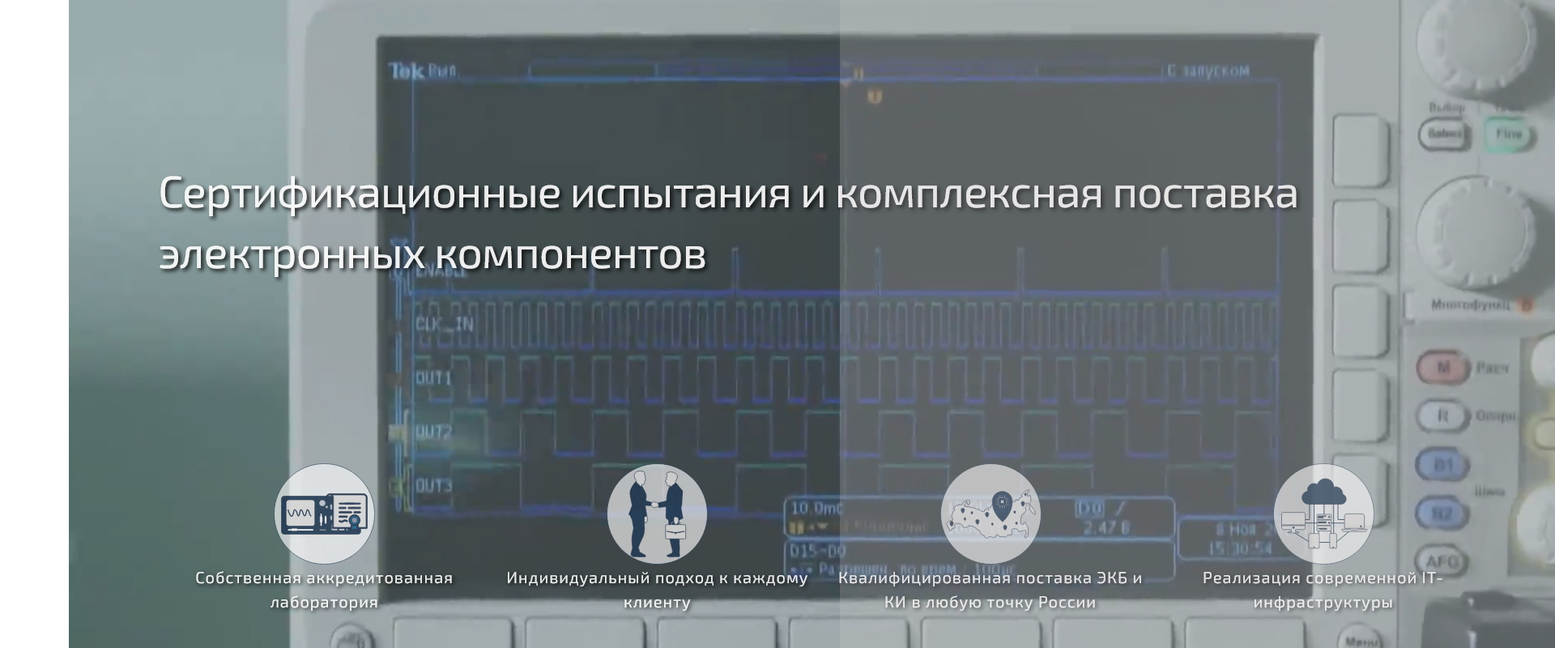
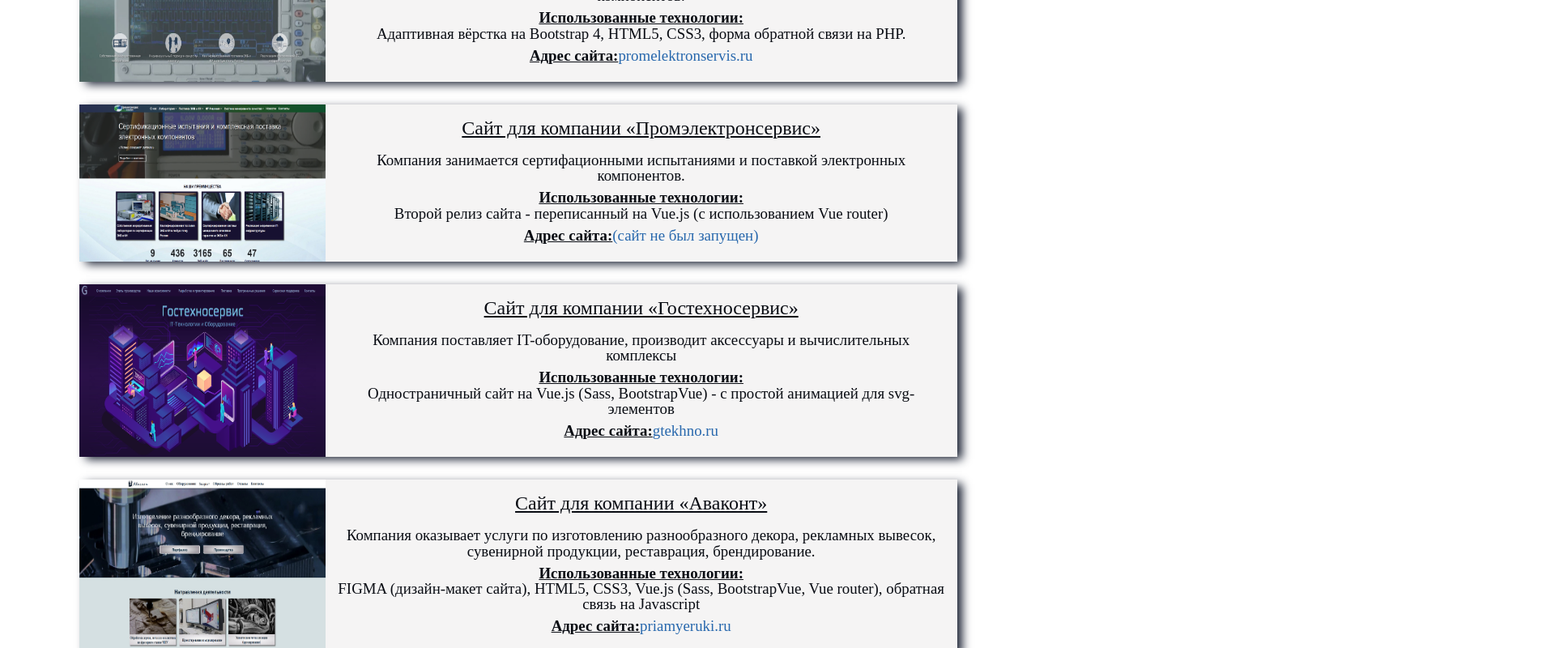
Before and after one commit to AnigalHub/Portfolio, a Nuxt app: page / in a window 1280 px wide. Shown: the part 2280-3080 px from the top of the page at 81% size, 1920 px wide, since content can reach past the window. Built offline with nearby package versions, Linux system fonts and the light colour scheme.

Commit message:
добавлено описание компаний, а также использованные технологии в каждом сайте и адрес

```diff
--- a/components/works.vue
+++ b/components/works.vue
@@ -5,14 +5,16 @@
         <div class="flex-container">
          <div v-for="(work,index) in WorksRow" :key="index">
            <b-row>
-             <b-col cols="6">
+             <b-col cols="4">
                <img :src="work.src" :alt="work.alt"/>
              </b-col>
              <b-col>
-               cc
+              <h4>{{work.name_company}}</h4>
+               <p class="text_works">{{work.descr_company}}</p>
+               <p class="text_works"><u><b>Использованные технологии:</b></u><br>{{work.tecnology}}</p>
+               <p class="text_works"><u><b>Адрес сайта:</b></u><a :href="work.url" target="_blank">{{work.website}}</a></p>
              </b-col>
            </b-row>
-
          </div>
         </div>
       </b-container>
@@ -28,22 +30,49 @@
               {
                 src:'./home_prom.jpg',
                 alt:'Промэлектронсервис',
+                name_company:'Сайт для компании «Промэлектронсервис»',
+                descr_company:'Компания занимается сертифационными испытаниями и поставкой электронных компонентов.',
+                tecnology:'Адаптивная вёрстка на Bootstrap 4, HTML5, CSS3, форма обратной связи на PHP.',
+                url:'http://promelektronservis.ru/',
+                website:'promelektronservis.ru',
               },
               {
                 src:'./home_prom2.png',
                 alt:'Промэлектронсервис_2',
+                name_company:'Сайт для компании «Промэлектронсервис»',
+                descr_company:'Компания занимается сертифационными испытаниями и поставкой электронных компонентов.',
+                tecnology:'Второй релиз сайта - переписанный на Vue.js (с использованием Vue router)',
+                url:'',
+                website:'(сайт не был запущен)',
               },
               {
                 src:'./home_gts.png',
                 alt:'Гостехносервис',
+                name_company:'Сайт для компании «Гостехносервис»',
+                descr_company:'Компания поставляет IT-оборудование, производит аксессуары и вычислительных комплексы',
+                tecnology:'Одностраничный сайт на Vue.js (Sass, BootstrapVue) - с простой анимацией для svg-элементов ',
+                url:'https://gtekhno.ru/',
+                website:'gtekhno.ru',
               },
               {
                 src:'./home_priamyeruki.jpg',
                 alt:'Прямые_руки',
+                name_company:'Сайт для компании «Аваконт»',
+                descr_company:'Компания оказывает услуги по изготовлению разнообразного декора, рекламных вывесок,\n' +
+                  'сувенирной продукции, реставрация, брендирование.',
+                tecnology:'FIGMA (дизайн-макет сайта), HTML5, CSS3, Vue.js (Sass, BootstrapVue, Vue router), обратная связь на Javascript',
+                url:'',
+                website:'priamyeruki.ru',
               },
               {
                 src:'./home_avacont.jpg',
                 alt:'Аваконт',
+                name_company:'Сайт для компании «Аваконт»',
+                descr_company:'Компания занимается изготовлением накладок из дерева под розетки,\n' +
+                  ' выключатели, радиаторы, светильники и карнизы разных производителей.',
+                tecnology:'Создание макета сайта с помощью FIGMA. Разработка лендинга на Vue.js, HTML5, SASS, форма обратной связи и подсчет стоимости товара на JavaScript',
+                url:'',
+                website:'avacont.ru',
               }
             ]
           }
@@ -59,17 +88,28 @@
   }
   .flex-container > div {
     background-color: rgba(255, 255, 255, 0.8);
-    box-shadow: 5px 5px 5px rgb(24, 31, 49);
+    box-shadow: 7px 4px 11px -1px rgb(24, 31, 49);
     text-align: center;
+    width: 100%;
+    margin: 0 1.2% 2.5% 1.2% !important;
+  }
+  img{
+    width: 100%;
+    height: 100%;
   }
   .flex-container > div:hover{
-    box-shadow: 8px 10px 10px rgb(24, 31, 49);
+    box-shadow: 7px 4px 16px -1px rgb(24, 31, 49);
   }
-  .col-6{
+  .col-4{
     padding: 0 !important;
   }
   .row{
     margin: 0 !important;
   }
-
+  .col{
+    padding: 15px !important;
+  }
+  p{
+    margin-bottom: 0.5rem !important;
+  }
 </style>
```
